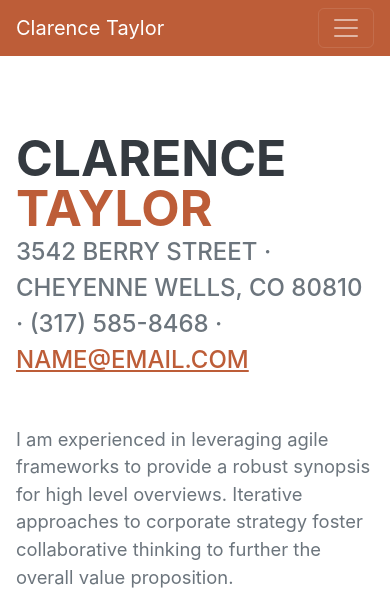
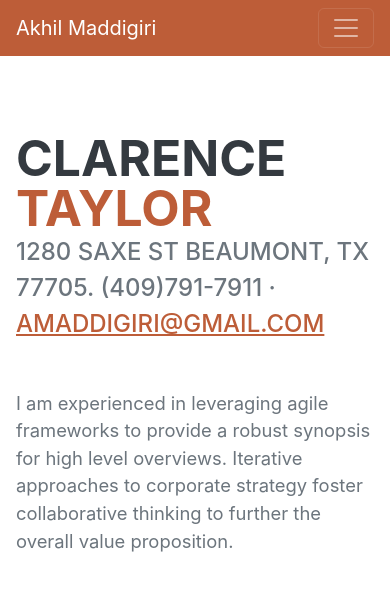
Before and after one commit to akhilreddy57/akhil_portfolio, a plain HTML site: page index.html in a window 390 px wide. Shown: the top 597 px of the page. Drawn offline with nearby package versions, Linux system fonts and the light colour scheme; a web font is replaced by a local one.

Commit message:
Update index.html

```diff
--- a/index.html
+++ b/index.html
@@ -19,7 +19,7 @@
         <!-- Navigation-->
         <nav class="navbar navbar-expand-lg navbar-dark bg-primary fixed-top" id="sideNav">
             <a class="navbar-brand js-scroll-trigger" href="#page-top">
-                <span class="d-block d-lg-none">Clarence Taylor</span>
+                <span class="d-block d-lg-none">Akhil Maddigiri</span>
                 <span class="d-none d-lg-block"><img class="img-fluid img-profile rounded-circle mx-auto mb-2" src="assets/img/profile.jpg" alt="..." /></span>
             </a>
             <button class="navbar-toggler" type="button" data-bs-toggle="collapse" data-bs-target="#navbarResponsive" aria-controls="navbarResponsive" aria-expanded="false" aria-label="Toggle navigation"><span class="navbar-toggler-icon"></span></button>
@@ -44,8 +44,8 @@
                         <span class="text-primary">Taylor</span>
                     </h1>
                     <div class="subheading mb-5">
-                        3542 Berry Street · Cheyenne Wells, CO 80810 · (317) 585-8468 ·
-                        <a href="mailto:name@email.com">name@email.com</a>
+                        1280 saxe st Beaumont, Tx 77705. (409)791-7911 ·
+                        <a href="mailto:name@email.com">amaddigiri@gmail.com</a>
                     </div>
                     <p class="lead mb-5">I am experienced in leveraging agile frameworks to provide a robust synopsis for high level overviews. Iterative approaches to corporate strategy foster collaborative thinking to further the overall value proposition.</p>
                     <div class="social-icons">
```
